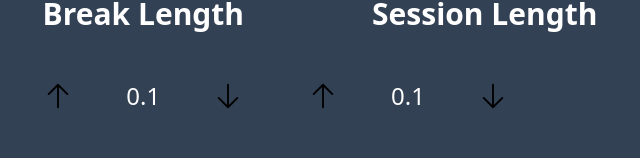
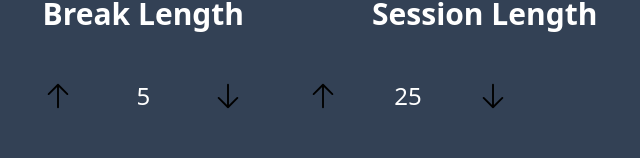
Before and after one commit to hariti-asm/clock, a Next.js app: page / in a window 1280 px wide. Shown: the part 280-438 px from the top of the page, without its empty margins (320-960 px from the left). Built offline with nearby package versions, Linux system fonts and the light colour scheme.

Commit message:
break && session lengths

```diff
--- a/app/page.tsx
+++ b/app/page.tsx
@@ -2,9 +2,9 @@
 import React, { useEffect, useState } from "react";
 import Image from "next/image";
 export default function Home() {
-  const [breakLength, setBreakLength] = useState(0.1);
+  const [breakLength, setBreakLength] = useState(5);
   const [breakTime, setBreakTime] = useState(breakLength * 60);
-  const [sessionLength, setSessionLength] = useState(0.1);
+  const [sessionLength, setSessionLength] = useState(25);
   const [time, setTime] = useState(sessionLength * 60);
   //timer in js works with ms
   const [isRunning, setIsRunning] = useState(true);
```
